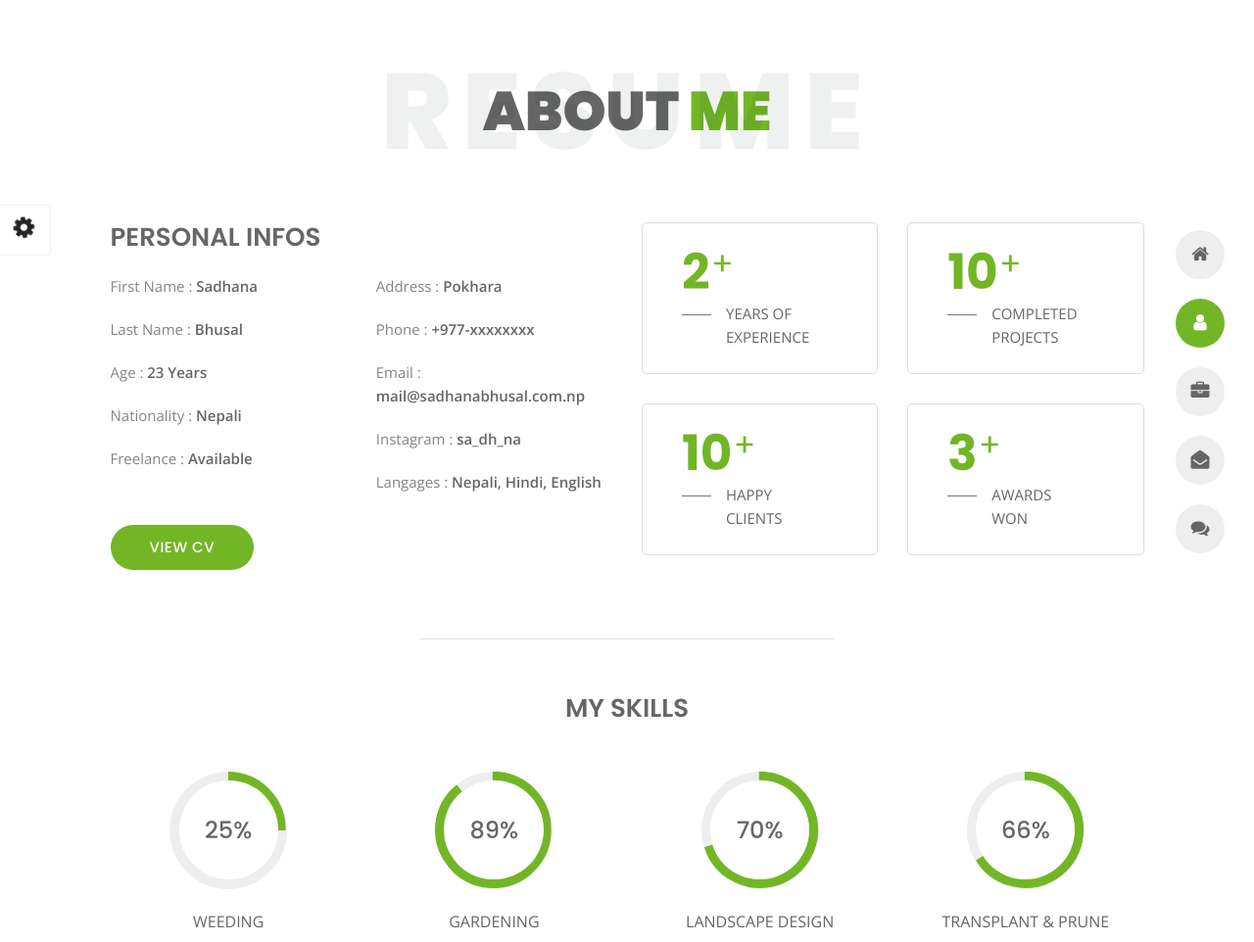
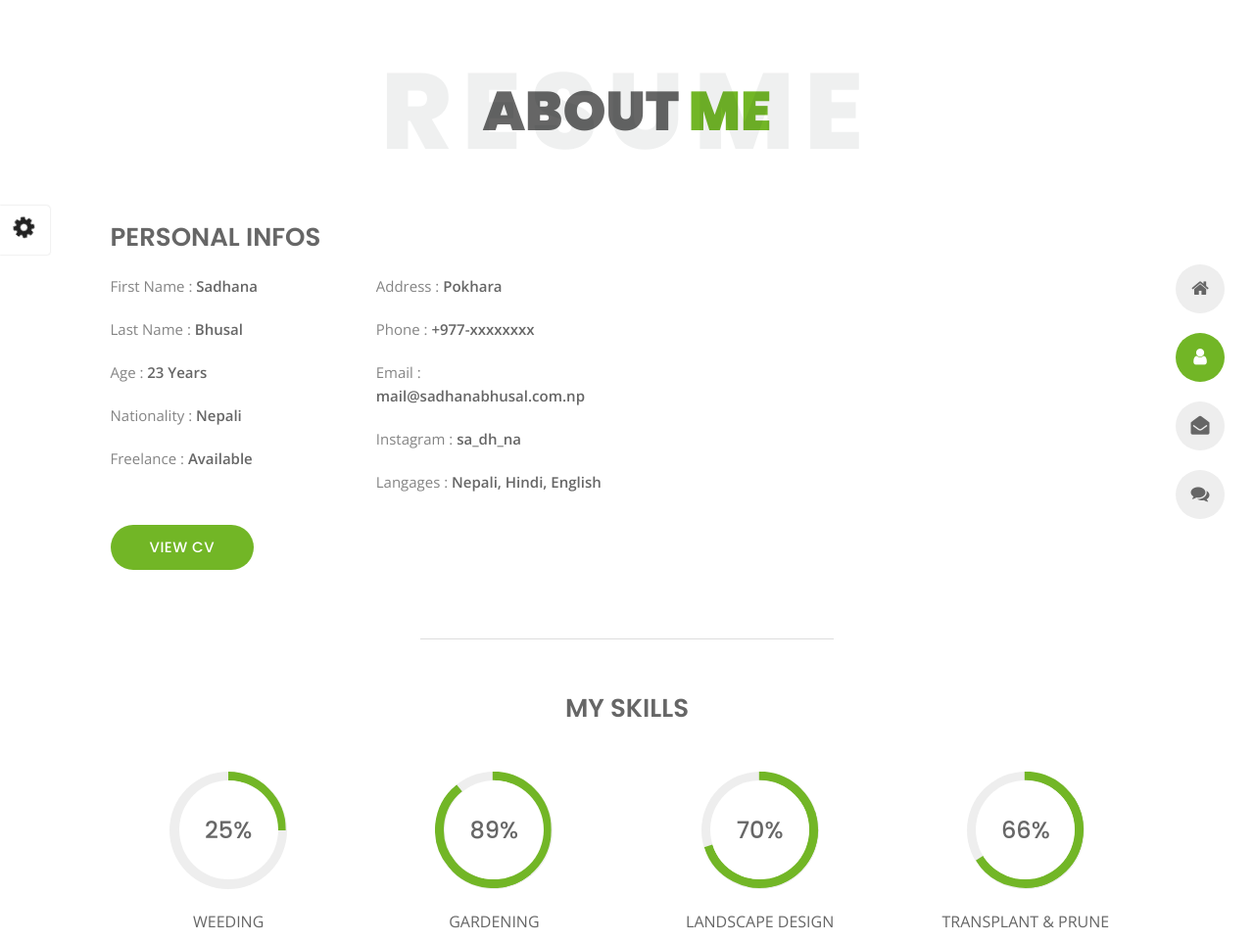
Before and after one commit to twaree/sadhana-website, a plain HTML site: page about.html in a window 1280 px wide. Shown: the top 962 px of the page at 98% size. Drawn offline with nearby package versions, Linux system fonts and the light colour scheme.

Commit message:
Update about.html

```diff
--- a/about.html
+++ b/about.html
@@ -99,12 +99,6 @@
             </a>
         </li>
         <li class="icon-box">
-            <i class="fa fa-briefcase"></i>
-            <a href="portfolio.html">
-                <h2>Portfolio</h2>
-            </a>
-        </li>
-        <li class="icon-box">
             <i class="fa fa-envelope-open"></i>
             <a href="contact.html">
                 <h2>Contact</h2>
@@ -128,7 +122,6 @@
             <ul class="list-unstyled" id="menu">
                 <li><a href="index.html"><i class="fa fa-home"></i><span>Home</span></a></li>
                 <li class="active"><a href="about.html"><i class="fa fa-user"></i><span>About</span></a></li>
-                <li><a href="portfolio.html"><i class="fa fa-folder-open"></i><span>Portfolio</span></a></li>
                 <li><a href="contact.html"><i class="fa fa-envelope-open"></i><span>Contact</span></a></li>
                 <li><a href="blog.html"><i class="fa fa-comments"></i><span>Blog</span></a></li>
             </ul>
@@ -180,36 +173,6 @@
                 </div>
             </div>
             <!-- Personal Info Ends -->
-            <!-- Boxes Starts -->
-            <div class="col-12 col-lg-7 col-xl-6 mt-5 mt-lg-0">
-                <div class="row">
-                    <div class="col-6">
-                        <div class="box-stats with-margin">
-                            <h3 class="poppins-font position-relative">2</h3>
-                            <p class="open-sans-font m-0 position-relative text-uppercase">years of <span class="d-block">experience</span></p>
-                        </div>
-                    </div>
-                    <div class="col-6">
-                        <div class="box-stats with-margin">
-                            <h3 class="poppins-font position-relative">10</h3>
-                            <p class="open-sans-font m-0 position-relative text-uppercase">completed <span class="d-block">projects</span></p>
-                        </div>
-                    </div>
-                    <div class="col-6">
-                        <div class="box-stats">
-                            <h3 class="poppins-font position-relative">10</h3>
-                            <p class="open-sans-font m-0 position-relative text-uppercase">Happy<span class="d-block">clients</span></p>
-                        </div>
-                    </div>
-                    <div class="col-6">
-                        <div class="box-stats">
-                            <h3 class="poppins-font position-relative">3</h3>
-                            <p class="open-sans-font m-0 position-relative text-uppercase">awards <span class="d-block">won</span></p>
-                        </div>
-                    </div>
-                </div>
-            </div>
-            <!-- Boxes Ends -->
         </div>
         <hr class="separator">
         <!-- Skills Starts -->
@@ -329,7 +292,7 @@ agricultural practices like the cultivation of potatoes, turmeric, ginger, liqui
                             <div class="icon">
                                 <i class="fa fa-graduation-cap"></i>
                             </div>
-                            <span class="time open-sans-font text-uppercase">2022</span>
+                            <span class="time open-sans-font text-uppercase">2018-2022</span>
                             <h5 class="poppins-font text-uppercase">Bachelors Degree in Horticulture <span class="place open-sans-font">Tribhuwan University</span></h5>
                             <p class="open-sans-font">Aggregate Percentage: 77.62%</p>
                         </li>
@@ -337,7 +300,7 @@ agricultural practices like the cultivation of potatoes, turmeric, ginger, liqui
                             <div class="icon">
                                 <i class="fa fa-graduation-cap"></i>
                             </div>
-                            <span class="time open-sans-font text-uppercase">2017</span>
+                            <span class="time open-sans-font text-uppercase">2015-2017</span>
                             <h5 class="poppins-font text-uppercase">Intermediate in Science <span class="place open-sans-font">Higher Secondary Education Board of Nepal</span></h5>
                             <p class="open-sans-font">Aggregate Percentage: 63.70%</p>
                         </li>
```
